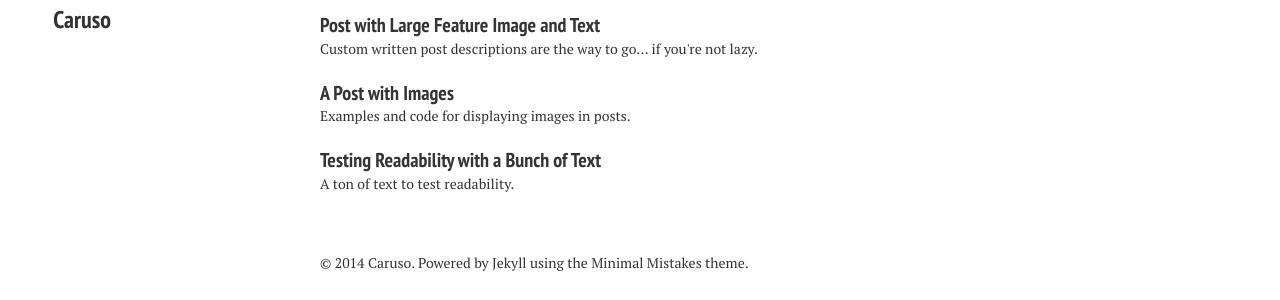
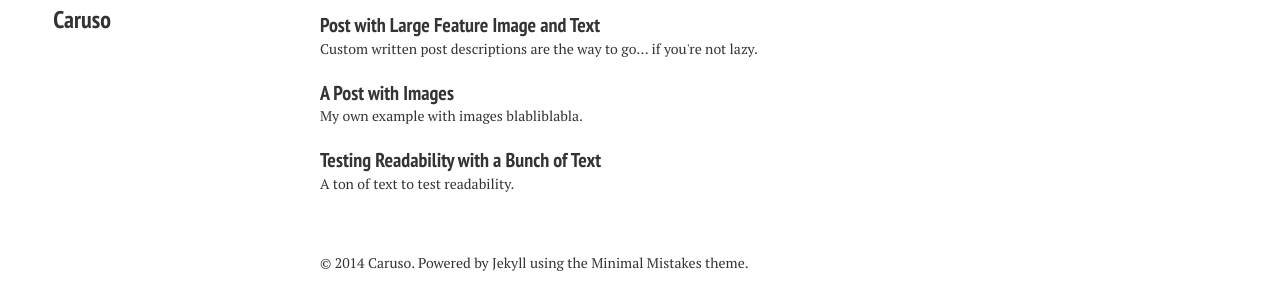
Before and after one commit to abteilung/abteilung.github.io, a Jekyll site: the page built from index.md, in a window 1280 px wide. Shown: the part 583-883 px from the top of the page. Built offline with Jekyll 4.4.1, drawn with Linux system fonts in a browser that asks for light colours; nearby versions of some CDN libraries; part of the change alters nothing that is shown.

Commit message:
[neu] Inhalte angepasst

```diff
--- a/_posts/2013-05-22-sample-post-images.md
+++ b/_posts/2013-05-22-sample-post-images.md
@@ -1,7 +1,7 @@
 ---
 layout: post
 title: "A Post with Images"
-description: "Examples and code for displaying images in posts."
+description: "My own example with images blabliblabla."
 tags: [sample post, images, test]
 comments: true
 ---
@@ -17,7 +17,7 @@ Here are some examples of what a post with images might look like. If you want t
 	<figcaption><a href="http://www.flickr.com/photos/80901381@N04/7758832526/" title="Morning Fog Emerging From Trees by A Guy Taking Pictures, on Flickr">Morning Fog Emerging From Trees by A Guy Taking Pictures, on Flickr</a>.</figcaption>
 </figure>
 
-Vero laborum commodo occupy. Semiotics voluptate mumblecore pug. Cosby sweater ullamco quinoa ennui assumenda, sapiente occupy delectus lo-fi. Ea fashion axe Marfa cillum aliquip. Retro Bushwick keytar cliche. Before they sold out sustainable gastropub Marfa readymade, ethical Williamsburg skateboard brunch qui consectetur gentrify semiotics. Mustache cillum irony, fingerstache magna pour-over keffiyeh tousled selfies.
+Eine Demo für die Jungs.
 
 #### Two Up
 
@@ -39,7 +39,7 @@ And you'll get something that looks like this:
 	<figcaption>Two images.</figcaption>
 </figure>
 
-#### Three Up
+#### Three Up von Pascal
 
 Apply the `third` class like so to display three images side by side that share the same caption.
 
```
